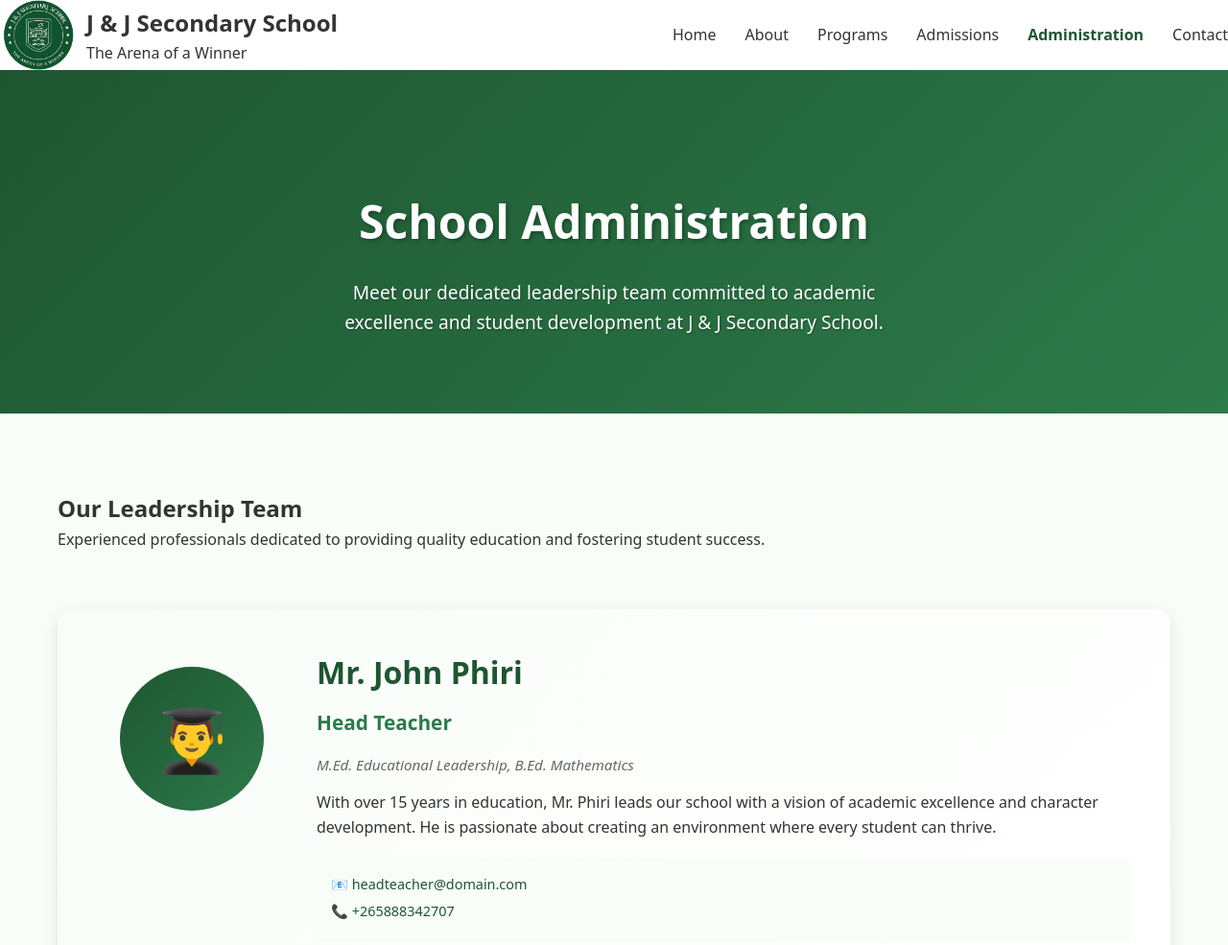
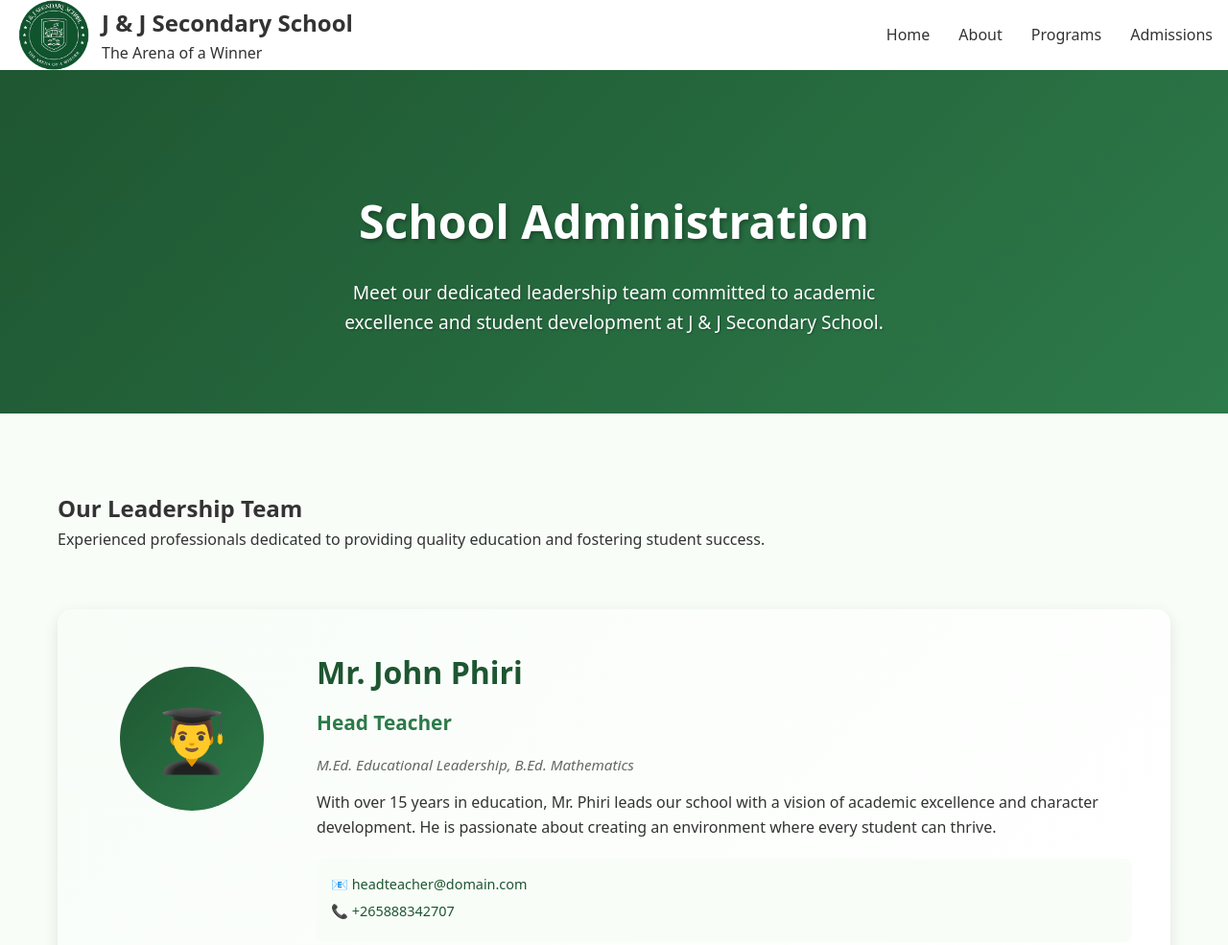
Before and after one commit to mwalefaith2021/jjschool, a plain HTML site: page frontend/admin.html in a window 1280 px wide. Shown: the top 985 px of the page at 96% size. Drawn offline with Linux system fonts and the light colour scheme.

Commit message:
administration

```diff
--- a/frontend/admin.css
+++ b/frontend/admin.css
@@ -53,6 +53,7 @@ nav {
     display: flex;
     justify-content: space-between;
     align-items: center;
+    padding: 0 1rem;
 }
 
 .nav-links {
--- a/frontend/admin.html
+++ b/frontend/admin.html
@@ -26,8 +26,6 @@
                     <li><a href="index.html#about">About</a></li>
                     <li><a href="index.html#programs">Programs</a></li>
                     <li><a href="admissions.html">Admissions</a></li>
-                    <li><a href="administration.html" class="active">Administration</a></li>
-                    <li><a href="index.html#contact">Contact</a></li>
                 </ul>
             </nav>
         </div>
```
